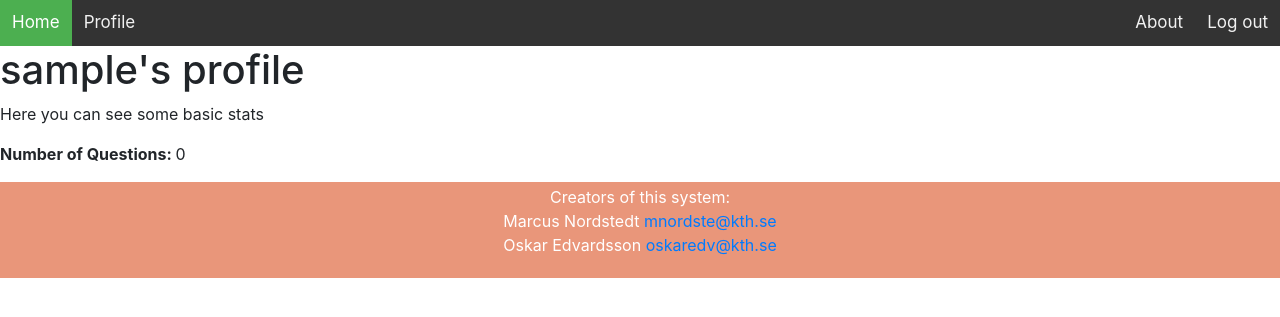
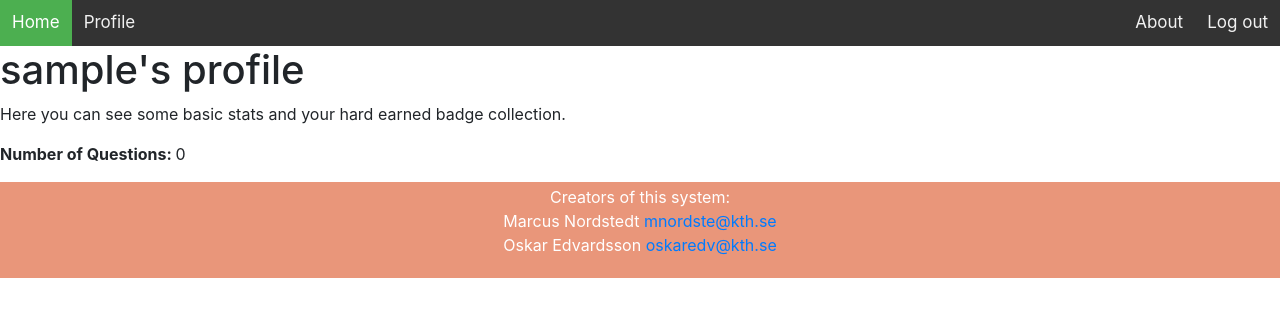
Before and after one commit to oskaredv/kex2021, a Django app: page /profile/ in a window 1280 px wide. Shown: the top 317 px of the page. Run offline with Django 3.2, Linux system fonts and the light colour scheme; the visitor is signed in with stand-in values (Sample User, id 1); data comes from the database, SQL or seed files in the repository.

Commit message:
reverted to old badge code

```diff
--- a/templates/questions/viewprofile.html
+++ b/templates/questions/viewprofile.html
@@ -33,7 +33,66 @@ img.resize {
 </style>
 
 {% block content %}
-<div >
+<div>
+    <h1>{{user.username}}'s profile</h1>
+    <p>Here you can see some basic stats and your hard earned badge collection.</p>
+    <p>
+        <p><strong>Number of Questions: </strong>{{profile.num_questions}} </p>
+        {% if user|has_gamification %}
+            <p><strong>Points: </strong>{{profile.points}} </p>
+            <div class ="txtimg">
+                <strong>First question badge: </strong>
+                {% if profile.first_question %}
+                    <img src="{% static 'questions/images/Badge_1.png' %}" alt="first question">
+                {% else %}
+                    <img src="{% static 'questions/images/Badge_1_black.png' %}" alt="first question black">
+                {%endif%}
+            </div>
+            <div class ="txtimg">
+                <strong>Five questions badge: </strong>
+                {% if profile.five_questions %}
+                    <img src="{% static 'questions/images/Badge_2.png' %}" alt="five questions">
+                {% else %}
+                    <img src="{% static 'questions/images/Badge_2_black.png' %}" alt="five questions black">
+                {%endif%}
+            </div>
+            <div class ="txtimg">
+                <strong>Ten questions badge: </strong>
+                {% if profile.ten_questions %}
+                    <img src="{% static 'questions/images/Badge_3.png' %}" alt="ten questions">
+                {% else %}
+                    <img src="{% static 'questions/images/Badge_3_black.png' %}" alt="ten questions black">
+                {%endif%}
+            </div>
+            <br>
+            <div class ="txtimg">
+            <strong>Two day streak badge: </strong>
+                {% if profile.three_day_streak %}
+                    <img src="{% static 'questions/images/Badge_4.png' %}" alt="two day streak">
+                {% else %}
+                    <img src="{% static 'questions/images/Badge_4_black.png' %}" alt="three day streak black">
+                {%endif%}
+            </div>
+            <div class ="txtimg">
+            <strong>Three day streak badge: </strong>
+                {% if profile.five_day_streak %}
+                    <img src="{% static 'questions/images/Badge_5.png' %}" alt="three day streak">
+                {% else %}
+                    <img src="{% static 'questions/images/Badge_5_black.png' %}" alt="three day streak black">
+                {%endif%}
+            </div>
+            <div class ="txtimg">
+            <strong>Four day streak badge: </strong>
+                {% if profile.seven_day_streak %}
+                    <img src="{% static 'questions/images/Badge_6.png' %}" alt="four day streak">
+                {% else %}
+                    <img src="{% static 'questions/images/Badge_6_black.png' %}" alt="four day streak black">
+                {%endif%}
+            </div>
+        {% endif %}
+    </p>
+</div>
+<!--<div >
     <h1>{{user.username}}'s profile</h1>
     <p>Here you can see some basic stats {% if user|has_gamification %} and your hard earned badge collection {% endif %} </p>
     <p>
@@ -99,6 +158,6 @@ img.resize {
             </div>
         {% endif %}
     </p>
-</div>
+</div> -->
 
 {% endblock %}
```
